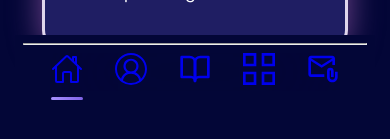
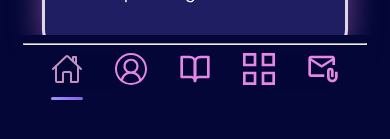
Before and after one commit to libSpace/my-react-portfolio-one, a React (Create React App) app: page /Reach in a window 390 px wide. In both pictures the pointer is over the link 67 px from the left and 833 px from the top of the page. Shown: the part 753-892 px from the top of the page. Built offline with nearby package versions, Linux system fonts and the light colour scheme.

Commit message:
Made sure to remove the Link's decoration on the navbar items

```diff
--- a/src/component/NavBar.css
+++ b/src/component/NavBar.css
@@ -60,7 +60,14 @@
 /* .nav-content .menu-wrapper .my-icon{
   text-decoration: none;
 } */
-
+.menu-item a {
+  text-decoration: none;
+  color: inherit;
+}
+.menu-item a:hover {
+  text-decoration: none;
+  color: #c191c2;
+}
 
 .menu-item,
 .myLogo {
```
